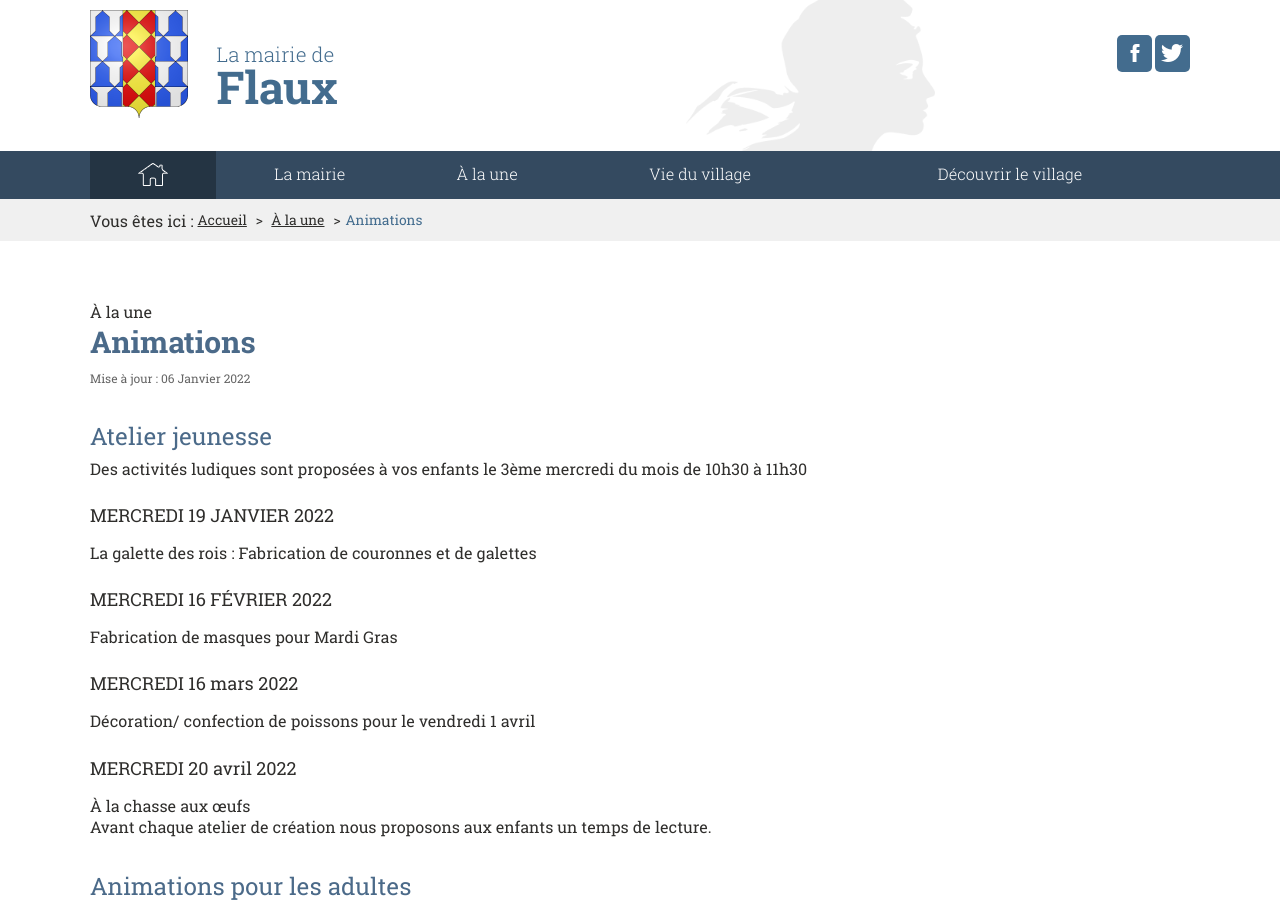
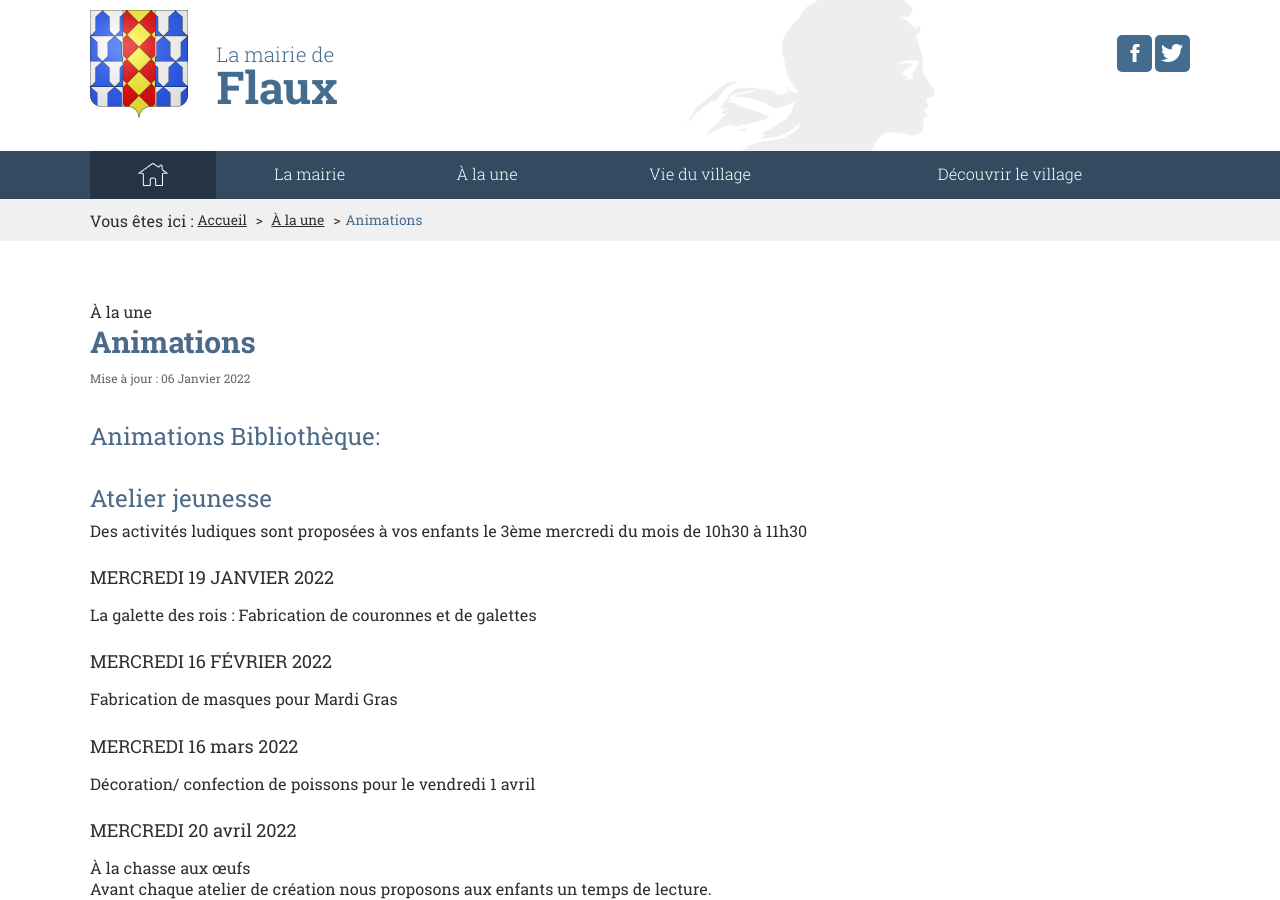
Before and after one commit to Flaux-Village/flaux-village.github.io, a Jekyll site: the page built from _actualites/animations.md, in a window 1280 px wide and 900 px high. Built offline with Jekyll 4.4.1, drawn with Linux system fonts in a browser that asks for light colours.

Commit message:
Update animations.md

```diff
--- a/_actualites/animations.md
+++ b/_actualites/animations.md
@@ -12,6 +12,7 @@ introduction:
 
 
 ---
+# Animations Bibliothèque:
 
 # Atelier jeunesse <br>
 Des activités ludiques sont proposées à vos enfants le 3ème mercredi du mois de 10h30 à 11h30<br>
```
